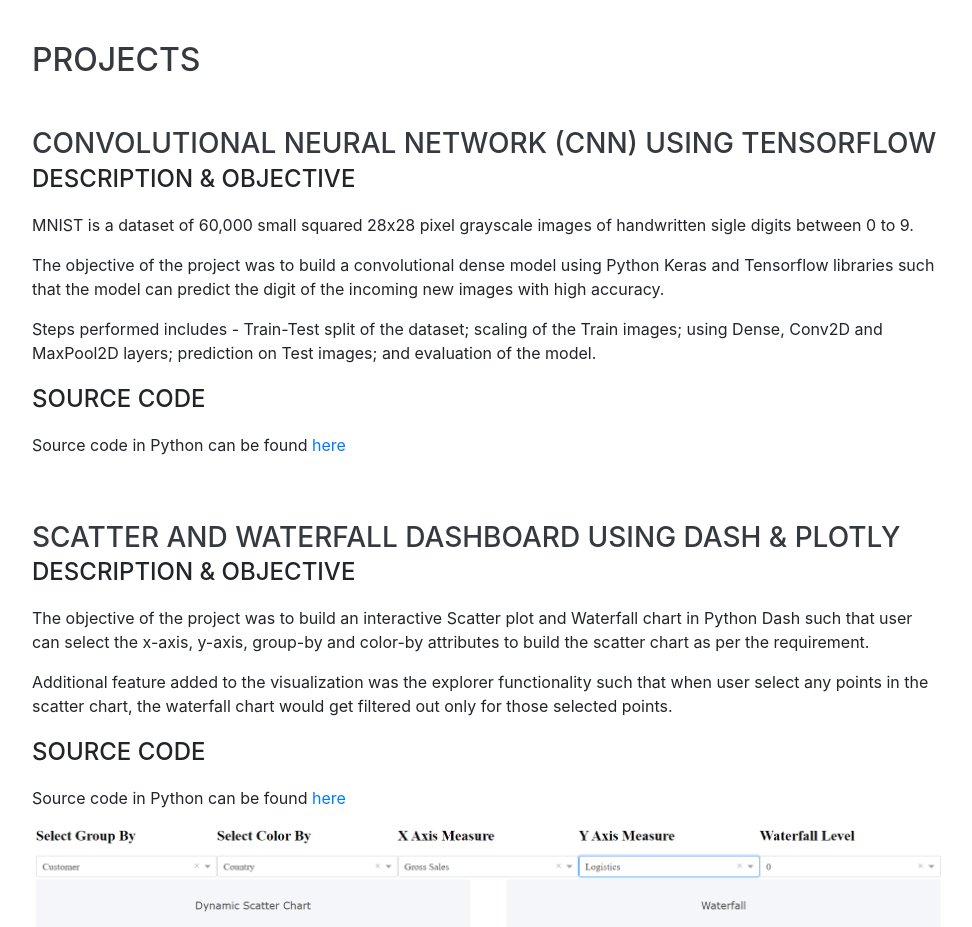
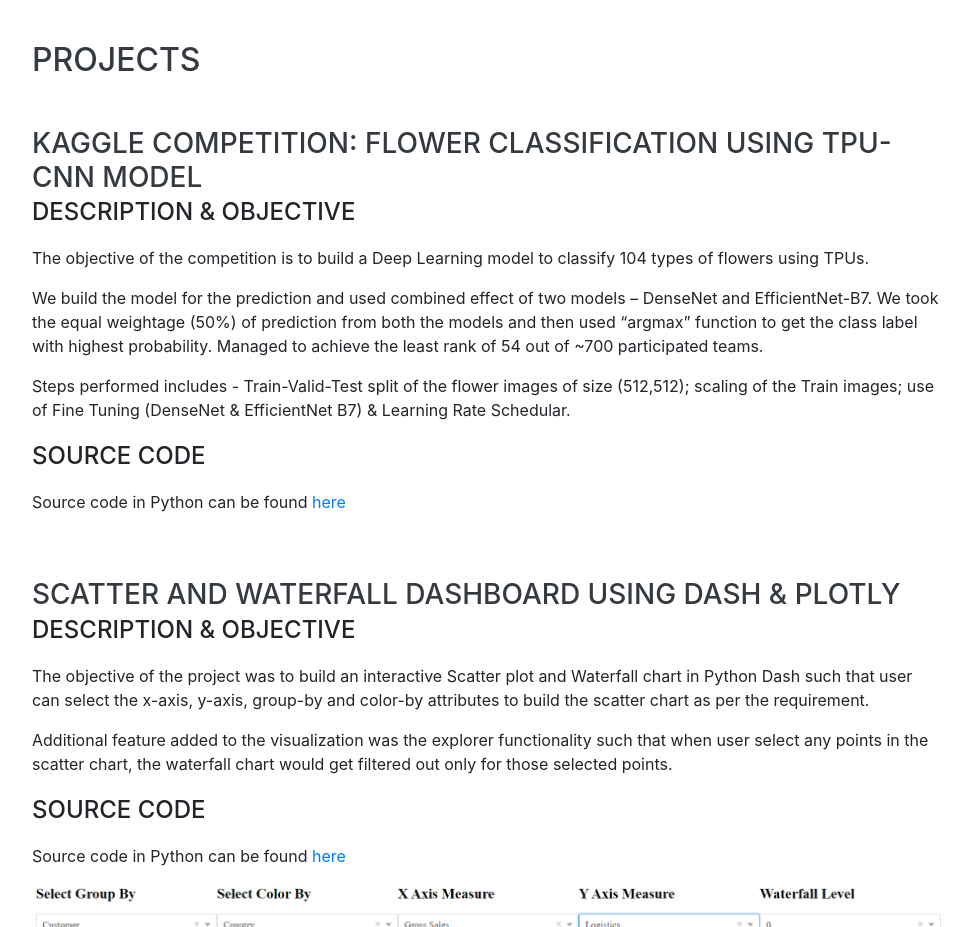
Before and after one commit to rohitnagpal92/portfolio, a website with bundled scripts: page index.html in a window 1280 px wide. Shown: the part 3060-3987 px from the top of the page, without its empty margins (288-1260 px from the left). Built offline with nearby package versions, Linux system fonts and the light colour scheme; a web font is replaced by a local one.

Commit message:
Update index.html

```diff
--- a/index.html
+++ b/index.html
@@ -172,13 +172,14 @@
 
         <div class="resume-item d-flex flex-column flex-md-row justify-content-between mb-5">
           <div class="resume-content">
-            <h3 class="mb-0">Convolutional Neural Network (CNN) using Tensorflow </h3>
+            <h3 class="mb-0">Kaggle Competition: Flower Classification using TPU- CNN Model </h3>
             <div class="subheading mb-3">Description & Objective</div>
-            <p>MNIST is a dataset of 60,000 small squared 28x28 pixel grayscale images of handwritten sigle digits between 0 to 9.</p>
-			<p>The objective of the project was to build a convolutional dense model using Python Keras and Tensorflow libraries such that the model can predict the digit of the incoming new images with high accuracy.</p>
-			<p>Steps performed includes - Train-Test split of the dataset; scaling of the Train images; using Dense, Conv2D and MaxPool2D layers; prediction on Test images; and evaluation of the model.</p>
+            <p>The objective of the competition is to build a Deep Learning model to classify 104 types of flowers using TPUs.</p>
+	    <p>We build the model for the prediction and used combined effect of two models – DenseNet and EfficientNet-B7. We took the equal weightage (50%) of prediction from both the models and then used “argmax” function to get the class label with highest probability.
+		Managed to achieve the least rank of 54 out of ~700 participated teams.</p>
+	    <p>Steps performed includes - Train-Valid-Test split of the flower images of size (512,512); scaling of the Train images; use of Fine Tuning (DenseNet & EfficientNet B7) & Learning Rate Schedular.</p>
 			<div class="subheading mb-3">Source Code</div>
-            <p>Source code in Python can be found <a href="https://github.com/rohitnagpal92/CNN_Tensorflow_Keras" class="mw-redirect" title= "here">here</a></p>
+            <p>Source code in Python can be found <a href="https://github.com/rohitnagpal92/CNN_Flower_Classification" class="mw-redirect" title= "here">here</a></p>
           </div>
 
         </div>
```
